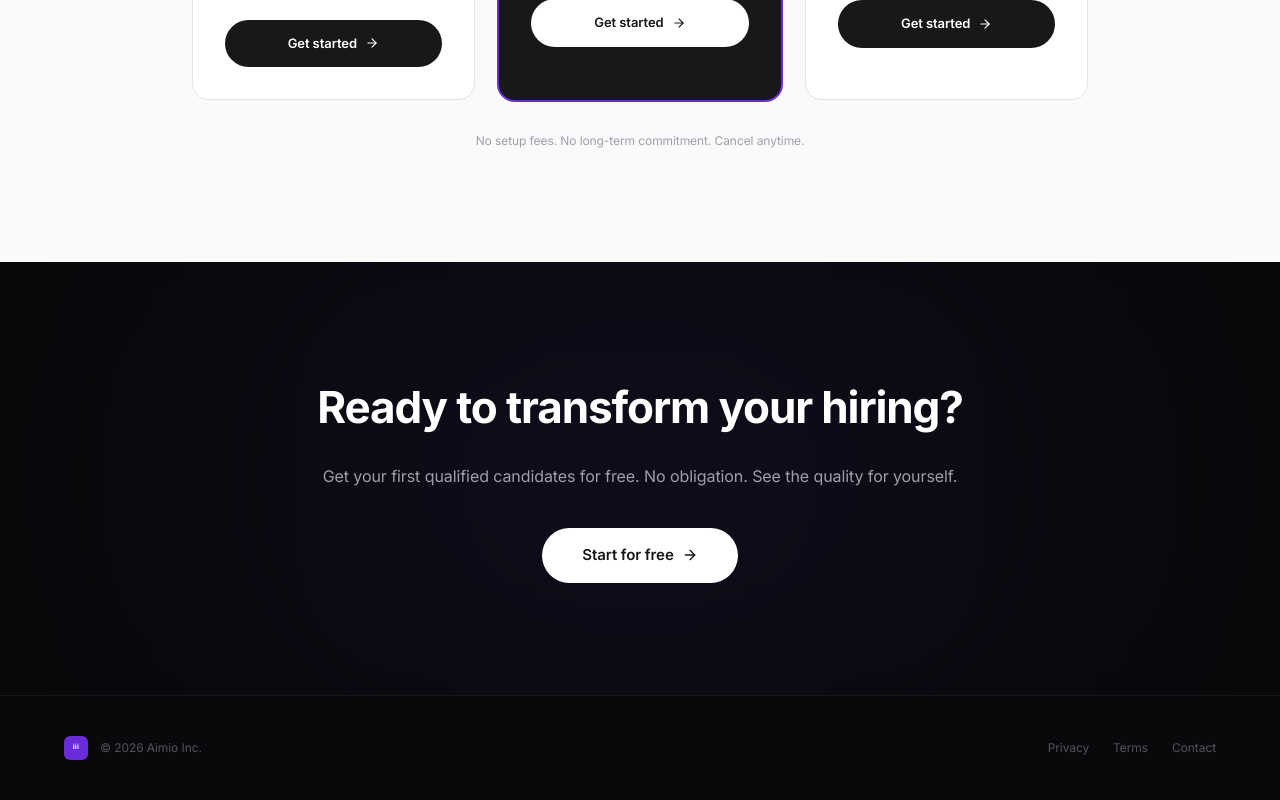
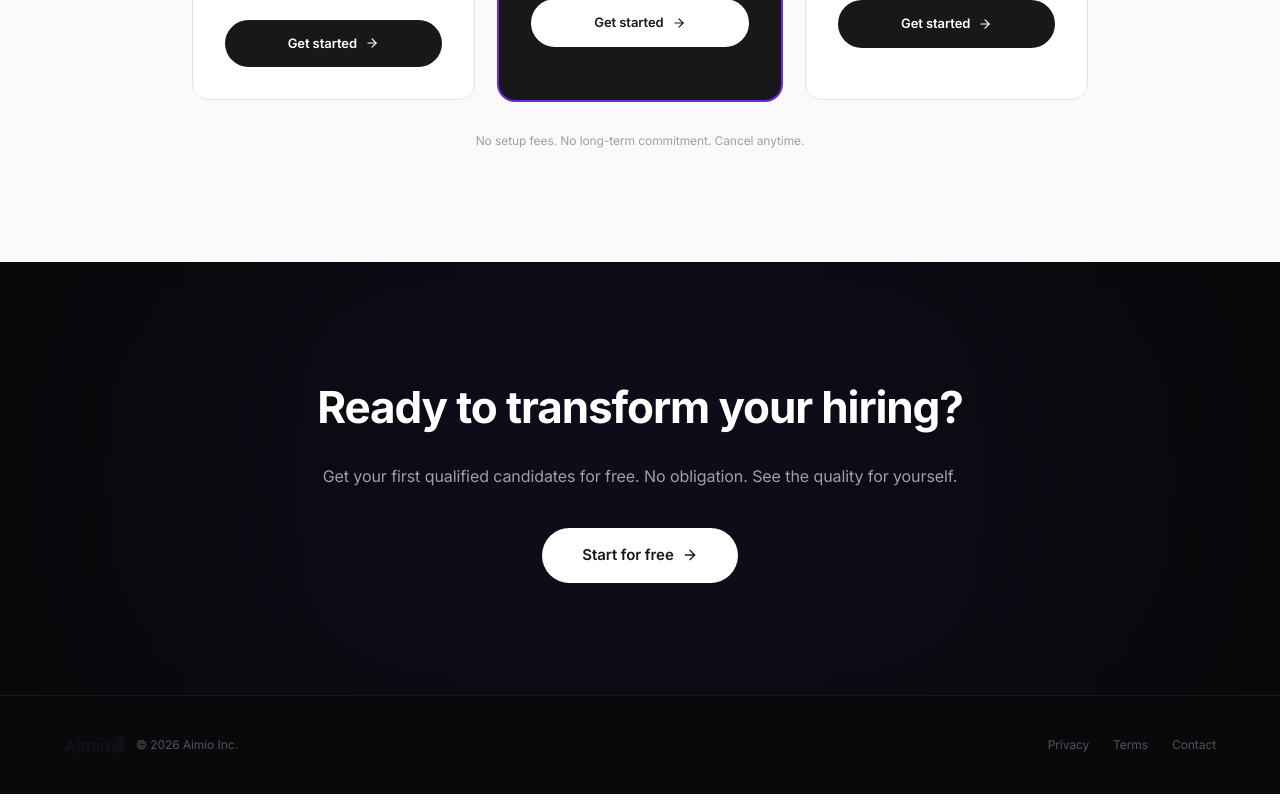
Before and after one commit to Aimio-virtual-recruiter/aimio-client-portal, a Next.js app: page /landing in a window 1280 px wide. Shown: the part 4293-5093 px from the top of the page. Built offline with nearby package versions, Linux system fonts and the light colour scheme.

Commit message:
Replace purple icon with real logo in footer

```diff
--- a/src/app/landing/page.tsx
+++ b/src/app/landing/page.tsx
@@ -495,9 +495,7 @@ export default function LandingPage() {
       <footer className="bg-zinc-950 border-t border-zinc-900 py-10 px-6">
         <div className="max-w-6xl mx-auto flex items-center justify-between">
           <div className="flex items-center gap-3">
-            <div className="w-6 h-6 bg-[#6C2BD9] rounded-md flex items-center justify-center">
-              <span className="text-white font-bold text-[7px] tracking-wider">iii</span>
-            </div>
+            <Image src="/aimio-logo.png" alt="Aimio" width={60} height={18} className="invert opacity-50" />
             <span className="text-[12px] text-zinc-600">© 2026 Aimio Inc.</span>
           </div>
           <div className="flex items-center gap-6 text-[12px] text-zinc-600">
```
